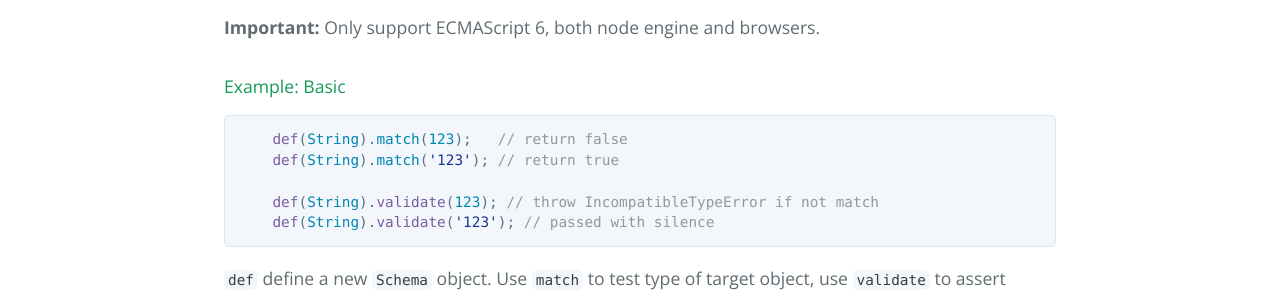
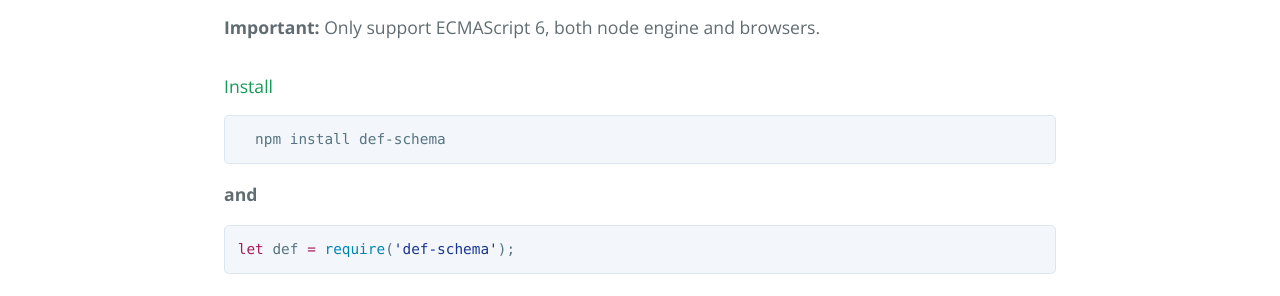
Before and after one commit to js-fullstack/def-schema, a plain HTML site: page index.html in a window 1280 px wide. Shown: the part 468-764 px from the top of the page. Drawn offline with nearby package versions, Linux system fonts and the light colour scheme.

```diff
--- a/index.html
+++ b/index.html
@@ -25,6 +25,18 @@
 <p>Define Object schema and test or validate target object. </p>
 
 <p><strong>Important:</strong> Only support ECMAScript 6, both node engine and browsers.</p>
+
+<h4>
+<a id="install" class="anchor" href="#install" aria-hidden="true"><span aria-hidden="true" class="octicon octicon-link"></span></a>Install</h4>
+
+<div class="highlight highlight-source-shell"><pre>  npm install def-schema
+</pre></div>
+
+<p><strong>and</strong></p>
+
+<div class="highlight highlight-source-js"><pre>
+<span class="pl-k">let</span> def <span class="pl-k">=</span> <span class="pl-c1">require</span>(<span class="pl-s"><span class="pl-pds">'</span>def-schema<span class="pl-pds">'</span></span>);
+</pre></div>
 
 <h4>
 <a id="example-basic" class="anchor" href="#example-basic" aria-hidden="true"><span aria-hidden="true" class="octicon octicon-link"></span></a>Example: Basic</h4>
```
Also changed, not shown: params.json (+1 -1 lines).
